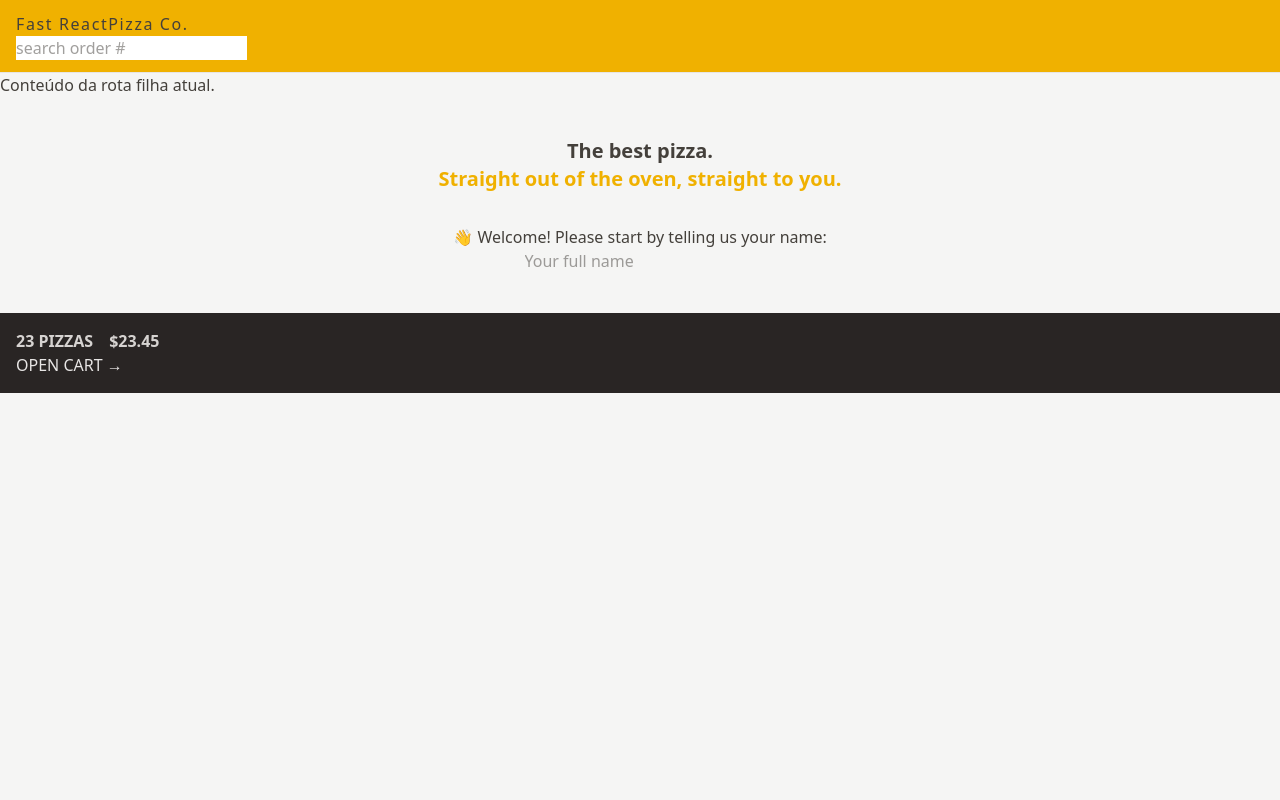
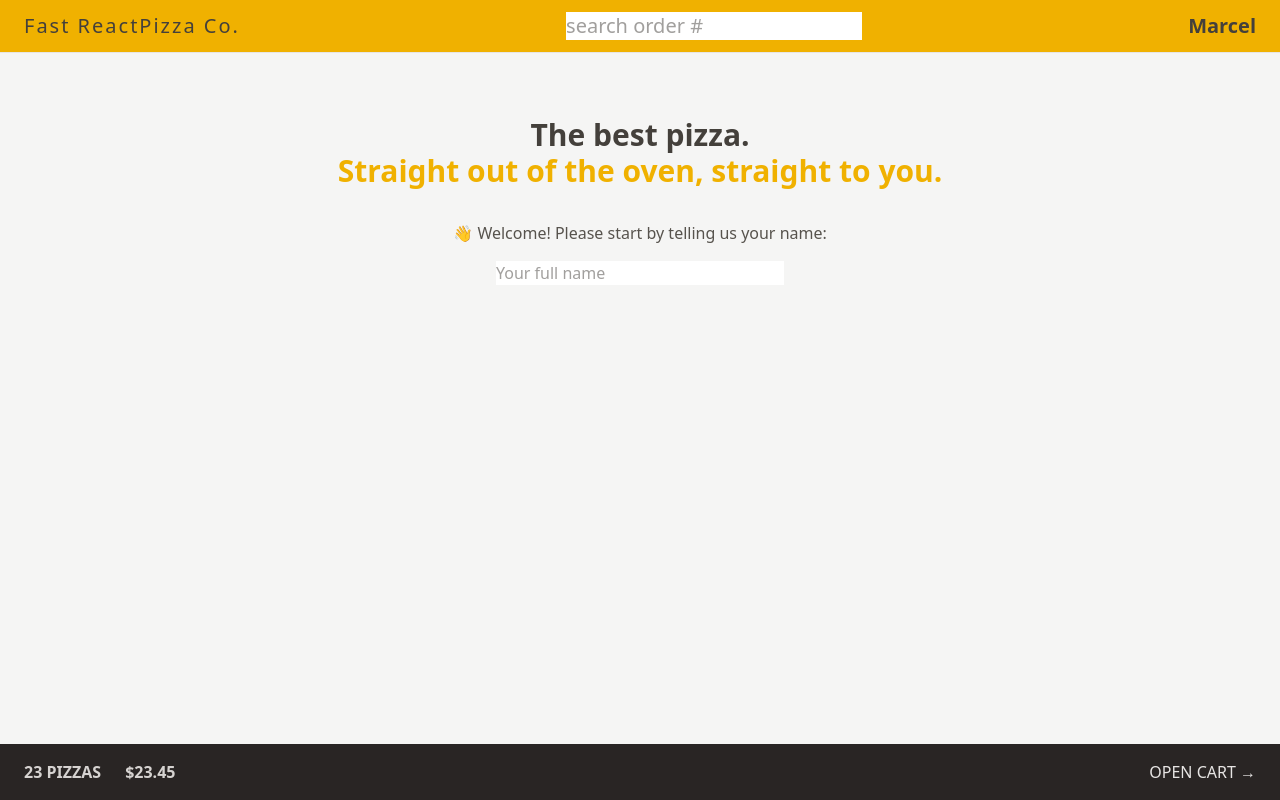
Before and after one commit to mdxramos64136/fast-react-pizza, a React (Vite) app: page / in a window 1280 px wide. Built offline with nearby package versions, Linux system fonts and the light colour scheme.

Commit message:
Apply style II

```diff
--- a/src/features/cart/CartOverview.jsx
+++ b/src/features/cart/CartOverview.jsx
@@ -2,8 +2,8 @@ import { Link } from "react-router-dom";
 
 function CartOverview() {
   return (
-    <div className="bg-stone-800 text-stone-200 uppercase p-4 ">
-      <p className="text-stone-300 font-semibold space-x-4">
+    <div className="bg-stone-800 text-stone-200 uppercase p-4 px-4 py-4 sm:px-6 text-sm md:text-base flex items-center justify-between">
+      <p className="text-stone-300 font-semibold space-x-4 sm:space-x-6">
         <span>23 pizzas</span>
         <span>$23.45</span>
       </p>
--- a/src/features/user/CreateUser.jsx
+++ b/src/features/user/CreateUser.jsx
@@ -9,13 +9,14 @@ function CreateUser() {
 
   return (
     <form onSubmit={handleSubmit}>
-      <p>👋 Welcome! Please start by telling us your name:</p>
+      <p className='mb-4 text-sm text-stone-600 md:text-base'>👋 Welcome! Please start by telling us your name:</p>
 
       <input
         type="text"
         placeholder="Your full name"
         value={username}
         onChange={(e) => setUsername(e.target.value)}
+        className='w-72 bg-white'
       />
 
       {username !== '' && (
--- a/src/features/user/Username.jsx
+++ b/src/features/user/Username.jsx
@@ -1,6 +1,6 @@
 function Username() {
     return (
-        <div className="text-sm font-semibold hidden">
+        <div className=" font-semibold hidden md:block ">
             Marcel
         </div>
     )
--- a/src/ui/AppLayout.jsx
+++ b/src/ui/AppLayout.jsx
@@ -8,23 +8,17 @@ function AppLayout() {
   //whenever it's true render the loading indicator
   const isLoading = navigation.state === "loading";
   return (
-    <div className="layout">
+    <div className="grid h-screen grid-rows-[auto_1fr_auto] ">
       {isLoading && <Loader />}
       <Header />
-      <main>
-        <p>Conteúdo da rota filha atual.</p>
+      <div className="overflow-scroll">
+      <main className=" max-w-3xl mx-auto">
         <Outlet />
       </main>
+      </div>
       <CartOverview />
     </div>
   );
 }
 
 export default AppLayout;
-
-/**
- * <AppLayout/> is the parent route of others route in the app
- * <Outlet/> renders the content of the nested route inside another route.
- * It's provided by react-router-dom
- *
- */
--- a/src/ui/Header.jsx
+++ b/src/ui/Header.jsx
@@ -5,7 +5,7 @@ import Username from "../features/user/Username";
 
 function Header() {
   return (
-    <header className="bg-yellow-500 px-4 py-3 border-b border-stone-200 ">
+    <header className=" text-xl flex items-center justify-between bg-yellow-500 px-4 py-3 sm:px-6  border-b border-stone-200 ">
       <Link to="/" className="tracking-widest">Fast ReactPizza Co.</Link>
       <SearchOrder />
       <Username/>
--- a/src/ui/Home.jsx
+++ b/src/ui/Home.jsx
@@ -2,8 +2,8 @@ import CreateUser from "../features/user/CreateUser"
 
 function Home() {
   return (
-    <div className="my-10 text-center ">
-      <h1 className="text-xl font-semibold mb-8">
+    <div className="my-10 text-center sm:my-16 px-4">
+      <h1 className="font-semibold mb-8 text-xl  md:text-3xl">
         The best pizza.
         <br />
         <span className="text-yellow-500">Straight out of the oven, straight to you.</span>
```
